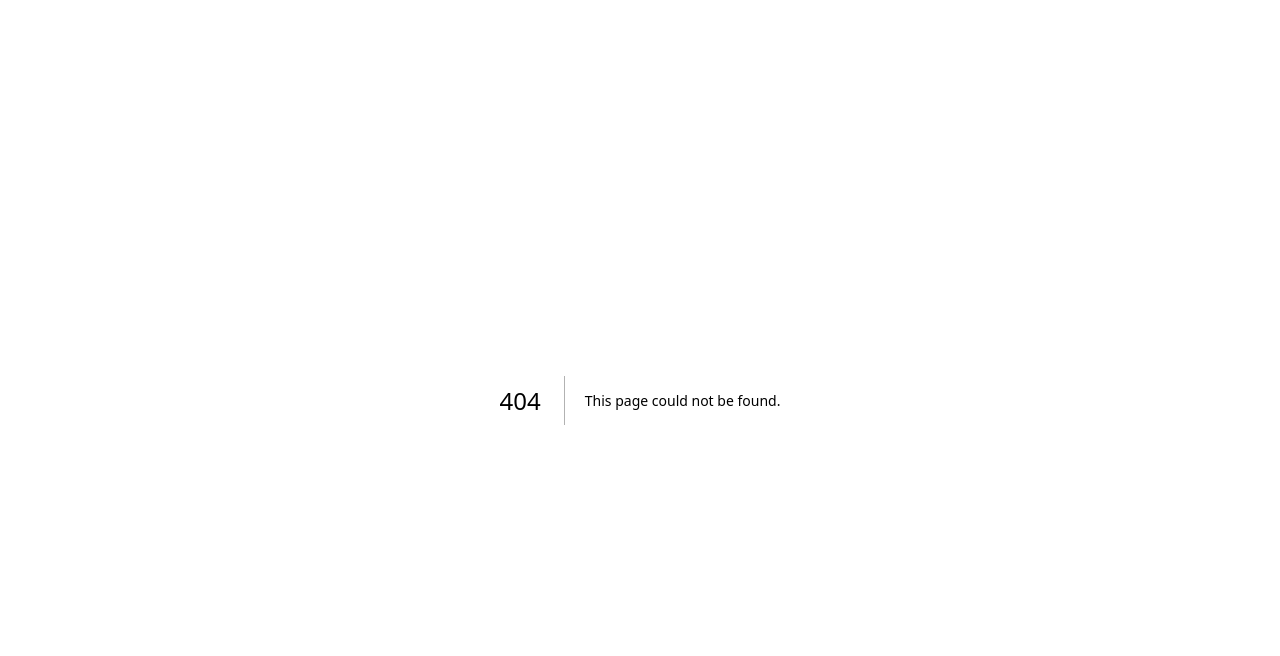
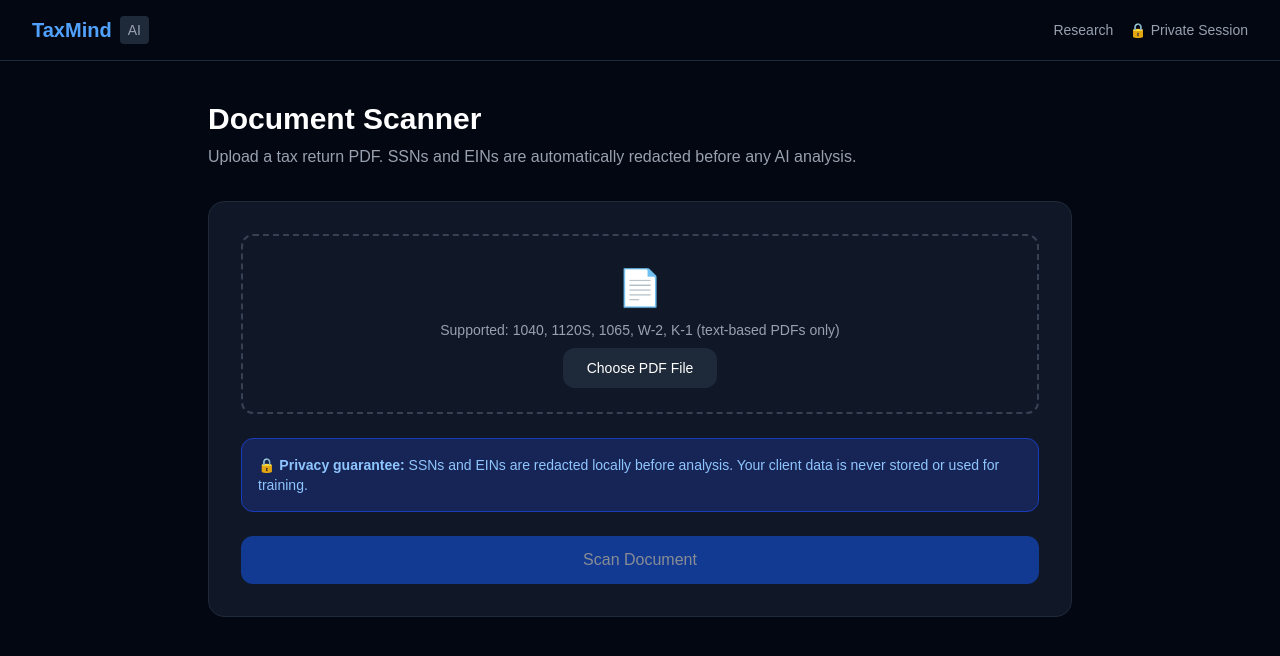
Before and after one commit to adamteske07-source/TaxMindAI, a Next.js app: page /scan in a window 1280 px wide. Before the commit this address had no page. Shown: the top 656 px of the page. Built offline with nearby package versions, Linux system fonts and the light colour scheme.

Commit message:
Add PDF scanner with PII redaction

```diff
--- /dev/null
+++ b/app/api/scan/route.ts
@@ -0,0 +1,47 @@
+import { NextRequest, NextResponse } from "next/server";
+
+function redactPII(text: string): { redacted: string; piiFound: string[] } {
+  let redacted = text;
+  const piiFound: string[] = [];
+  const ssnPattern = /\b\d{3}-\d{2}-\d{4}\b/g;
+  const einPattern = /\b\d{2}-\d{7}\b/g;
+  if (ssnPattern.test(redacted)) { piiFound.push("SSN"); redacted = redacted.replace(/\b\d{3}-\d{2}-\d{4}\b/g, "[SSN REDACTED]"); }
+  if (einPattern.test(redacted)) { piiFound.push("EIN"); redacted = redacted.replace(/\b\d{2}-\d{7}\b/g, "[EIN REDACTED]"); }
+  return { redacted, piiFound };
+}
+
+export async function POST(request: NextRequest) {
+  try {
+    const formData = await request.formData();
+    const file = formData.get("file") as File;
+    if (!file) return NextResponse.json({ error: "No file uploaded" }, { status: 400 });
+    const buffer = await file.arrayBuffer();
+    let extractedText = "";
+    try {
+      const pdfParse = (await import("pdf-parse")).default;
+      const pdfData = await pdfParse(Buffer.from(new Uint8Array(buffer)));
+      extractedText = pdfData.text;
+    } catch {
+      return NextResponse.json({ error: "Could not read PDF." }, { status: 400 });
+    }
+    if (!extractedText || extractedText.trim().length < 10) {
+      return NextResponse.json({ error: "PDF appears empty or image-only." }, { status: 400 });
+    }
+    const { redacted, piiFound } = redactPII(extractedText);
+    const response = await fetch("https://api.anthropic.com/v1/messages", {
+      method: "POST",
+      headers: { "Content-Type": "application/json", "x-api-key": process.env.ANTHROPIC_API_KEY || "", "anthropic-version": "2023-06-01" },
+      body: JSON.stringify({
+        model: "claude-sonnet-4-6",
+        max_tokens: 2048,
+        system: "You are TaxMind AI, a tax document analyzer. Analyze tax documents and identify: document type, key financial data, unreadable or blank fields, compliance risks, and missed deduction opportunities. For unreadable fields say exactly: 'Field [name]: appears unreadable — please enter manually'. Never repeat SSNs or EINs. Rate overall risk as Green, Yellow, or Red.",
+        messages: [{ role: "user", content: "Analyze this tax document:\n\n" + redacted.substring(0, 8000) }]
+      })
+    });
+    const data = await response.json();
+    const analysis = data.content?.[0]?.text || "Could not generate analysis";
+    return NextResponse.json({ analysis, piiRedacted: piiFound });
+  } catch (error) {
+    return NextResponse.json({ error: "Failed to process: " + error }, { status: 500 });
+  }
+}
--- /dev/null
+++ b/app/scan/page.tsx
@@ -0,0 +1,109 @@
+"use client";
+import { useState } from "react";
+import ReactMarkdown from "react-markdown";
+
+export default function Scan() {
+  const [file, setFile] = useState<File | null>(null);
+  const [loading, setLoading] = useState(false);
+  const [result, setResult] = useState<string>("");
+  const [piiRedacted, setPiiRedacted] = useState<string[]>([]);
+  const [error, setError] = useState<string>("");
+
+  const handleUpload = async () => {
+    if (!file) return;
+    setLoading(true);
+    setResult("");
+    setError("");
+    setPiiRedacted([]);
+
+    const formData = new FormData();
+    formData.append("file", file);
+
+    try {
+      const response = await fetch("/api/scan", { method: "POST", body: formData });
+      const data = await response.json();
+      if (data.error) { setError(data.error); }
+      else {
+        setResult(data.analysis);
+        setPiiRedacted(data.piiRedacted || []);
+      }
+    } catch {
+      setError("Failed to connect to scanner. Please try again.");
+    } finally {
+      setLoading(false);
+    }
+  };
+
+  return (
+    <main className="min-h-screen bg-gray-950 text-white flex flex-col">
+      <nav className="flex items-center justify-between px-8 py-4 border-b border-gray-800">
+        <div className="flex items-center gap-2">
+          <a href="/" className="text-blue-400 text-xl font-bold">TaxMind</a>
+          <span className="text-gray-400 text-sm bg-gray-800 px-2 py-1 rounded">AI</span>
+        </div>
+        <div className="flex items-center gap-4">
+          <a href="/chat" className="text-gray-400 text-sm hover:text-white">Research</a>
+          <span className="text-gray-400 text-sm">🔒 Private Session</span>
+        </div>
+      </nav>
+
+      <div className="max-w-4xl mx-auto w-full px-4 py-10">
+        <div className="mb-8">
+          <h1 className="text-3xl font-bold mb-2">Document Scanner</h1>
+          <p className="text-gray-400">Upload a tax return PDF. SSNs and EINs are automatically redacted before any AI analysis.</p>
+        </div>
+
+        <div className="bg-gray-900 border border-gray-800 rounded-2xl p-8 mb-6">
+          <div className="border-2 border-dashed border-gray-700 rounded-xl p-8 text-center mb-6">
+            <div className="text-4xl mb-3">📄</div>
+            <p className="text-gray-400 mb-4 text-sm">Supported: 1040, 1120S, 1065, W-2, K-1 (text-based PDFs only)</p>
+            <input
+              type="file"
+              accept=".pdf"
+              onChange={(e) => setFile(e.target.files?.[0] || null)}
+              className="hidden"
+              id="fileInput"
+            />
+            <label htmlFor="fileInput" className="cursor-pointer bg-gray-800 hover:bg-gray-700 text-white px-6 py-3 rounded-xl text-sm font-medium transition-colors">
+              Choose PDF File
+            </label>
+            {file && <p className="mt-3 text-green-400 text-sm">✅ {file.name} selected</p>}
+          </div>
+
+          <div className="bg-blue-950 border border-blue-800 rounded-xl p-4 mb-6 text-sm text-blue-300">
+            🔒 <strong>Privacy guarantee:</strong> SSNs and EINs are redacted locally before analysis. Your client data is never stored or used for training.
+          </div>
+
+          <button
+            onClick={handleUpload}
+            disabled={!file || loading}
+            className="w-full bg-blue-600 hover:bg-blue-700 disabled:opacity-50 disabled:cursor-not-allowed text-white py-3 rounded-xl font-medium transition-colors"
+          >
+            {loading ? "Analyzing document..." : "Scan Document"}
+          </button>
+        </div>
+
+        {error && (
+          <div className="bg-red-950 border border-red-800 rounded-xl p-4 mb-6 text-red-300 text-sm">
+            ⚠️ {error}
+          </div>
+        )}
+
+        {piiRedacted.length > 0 && (
+          <div className="bg-green-950 border border-green-800 rounded-xl p-4 mb-6 text-green-300 text-sm">
+            🔒 <strong>Auto-redacted before analysis:</strong> {piiRedacted.join(", ")} detected and removed
+          </div>
+        )}
+
+        {result && (
+          <div className="bg-gray-900 border border-gray-800 rounded-2xl p-8">
+            <div className="text-blue-400 text-xs font-semibold mb-4 uppercase tracking-wide">TaxMind AI — Document Analysis</div>
+            <div className="prose prose-invert prose-sm max-w-none prose-headings:text-blue-300 prose-headings:font-semibold prose-strong:text-white prose-li:text-gray-200 prose-p:text-gray-200 prose-p:mb-3 prose-ul:my-2 prose-hr:border-gray-600">
+              <ReactMarkdown>{result}</ReactMarkdown>
+            </div>
+          </div>
+        )}
+      </div>
+    </main>
+  );
+}
--- a/package.json
+++ b/package.json
@@ -13,6 +13,7 @@
     "@tailwindcss/typography": "^0.5.19",
     "ai": "^6.0.116",
     "next": "16.1.7",
+    "pdf-parse": "^2.4.5",
     "react": "19.2.3",
     "react-dom": "19.2.3",
     "react-markdown": "^10.1.0"
@@ -20,6 +21,7 @@
   "devDependencies": {
     "@tailwindcss/postcss": "^4",
     "@types/node": "^20",
+    "@types/pdf-parse": "^1.1.5",
     "@types/react": "^19",
     "@types/react-dom": "^19",
     "eslint": "^9",
```
Also changed, not shown: 1 other file (tests, documents, lock files or other folders).
